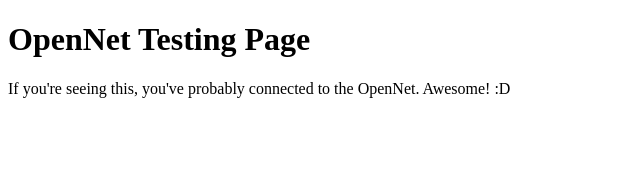
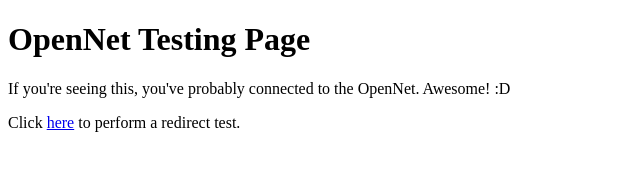
Before and after one commit to pandap17/OpenNet, a plain HTML site: page sites/test.com/index.html in a window 1280 px wide. Shown: the whole page, without its empty margins (0-640 px from the left). Drawn offline with Linux system fonts and the light colour scheme.

Commit message:
Update index.html

```diff
--- a/sites/test.com/index.html
+++ b/sites/test.com/index.html
@@ -6,5 +6,7 @@
 
 <p>If you're seeing this, you've probably connected to the OpenNet. Awesome! :D</p>
 
+<p>Click <a href="redirect.html">here</a> to perform a redirect test.</p>
+
 </body>
 </html>
```
